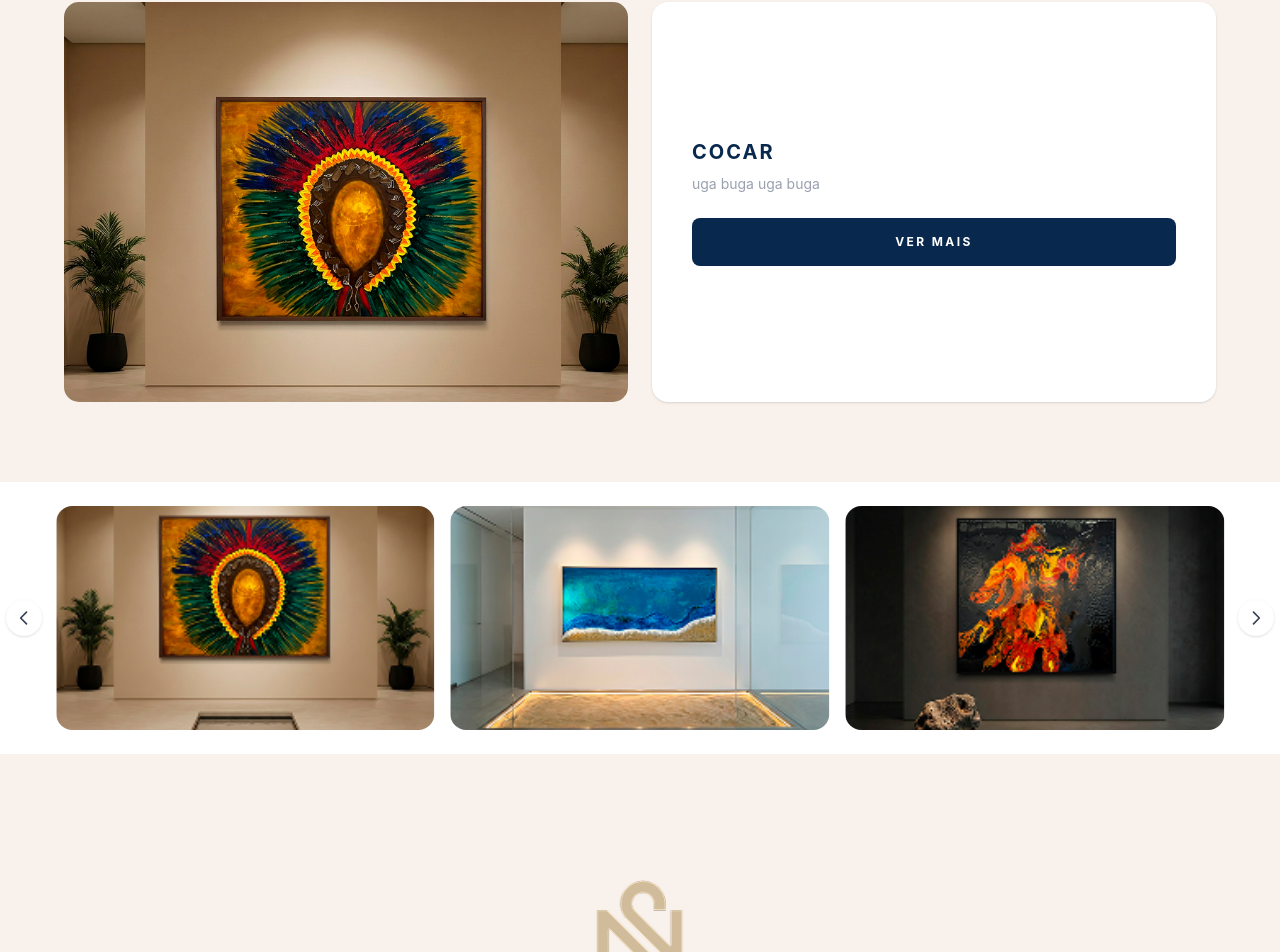
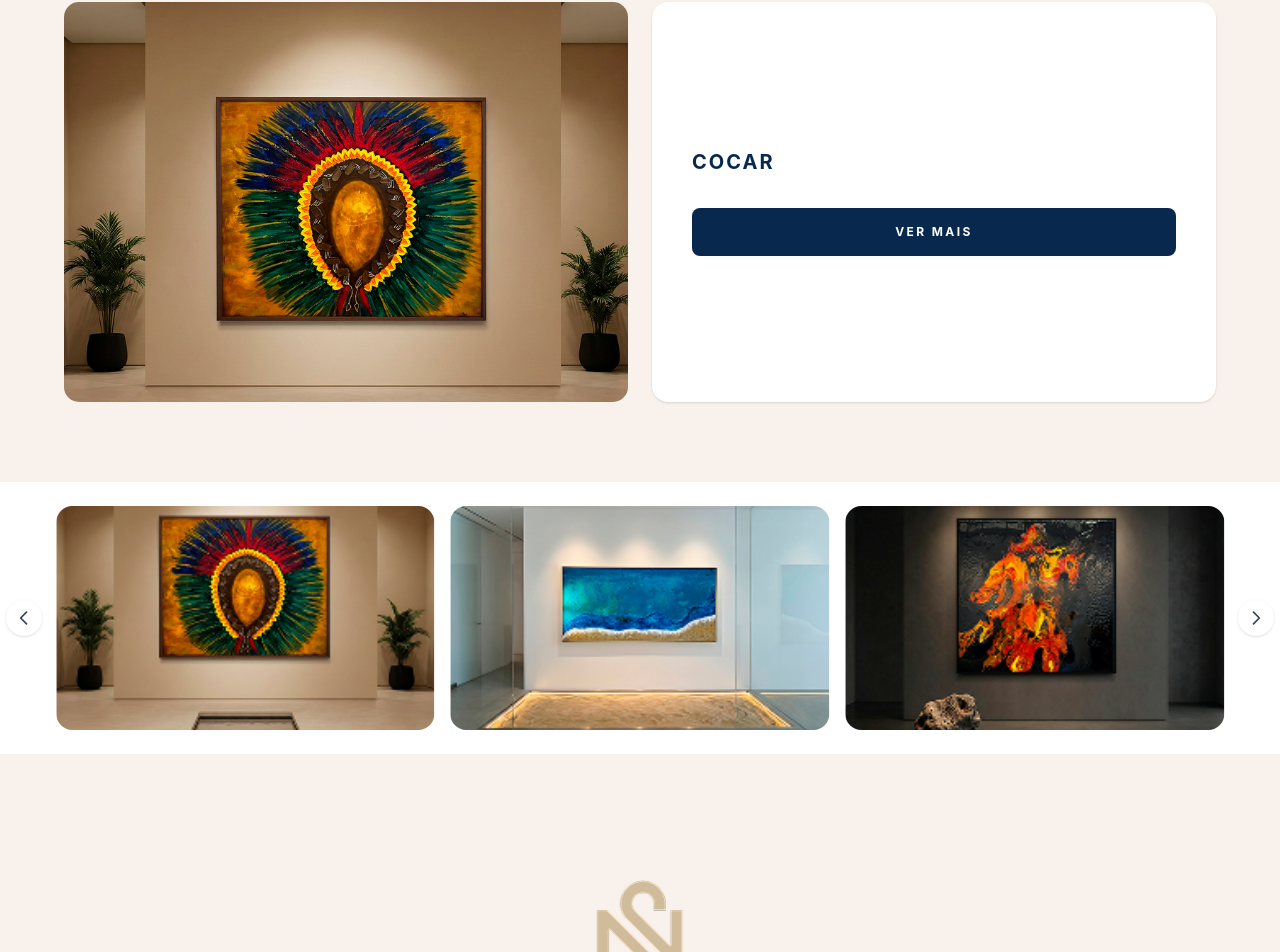
Before and after one commit to ABabayaga/Site-Sandra, a React (Vite) app: page / in a window 1280 px wide. Shown: the part 3242-4194 px from the top of the page. Built offline with nearby package versions, Linux system fonts and the light colour scheme; a web font is replaced by a local one.

Commit message:
Ajuste colecao

```diff
--- a/src/components/Colecao.tsx
+++ b/src/components/Colecao.tsx
@@ -113,7 +113,7 @@ export default function Colecao({ selectedImage }: { selectedImage?: string }) {
                     <div className="flex flex-col justify-center gap-5 rounded-2xl bg-white p-6 shadow-sm sm:gap-6 sm:p-10">
                         <div>
                             <p className="text-[#08284E] text-xl font-bold tracking-widest mb-2">COCAR</p>
-                            <p className="text-gray-400 text-sm">uga buga uga buga</p>
+                            <p className="text-gray-400 text-sm"></p>
                         </div>
                         <button className="w-full rounded-lg bg-[#08284E] py-3 text-[11px] font-bold tracking-[0.18em] text-white transition-colors hover:bg-[#0a3566] sm:py-4 sm:text-xs sm:tracking-[0.2em]">
                             VER MAIS
```
